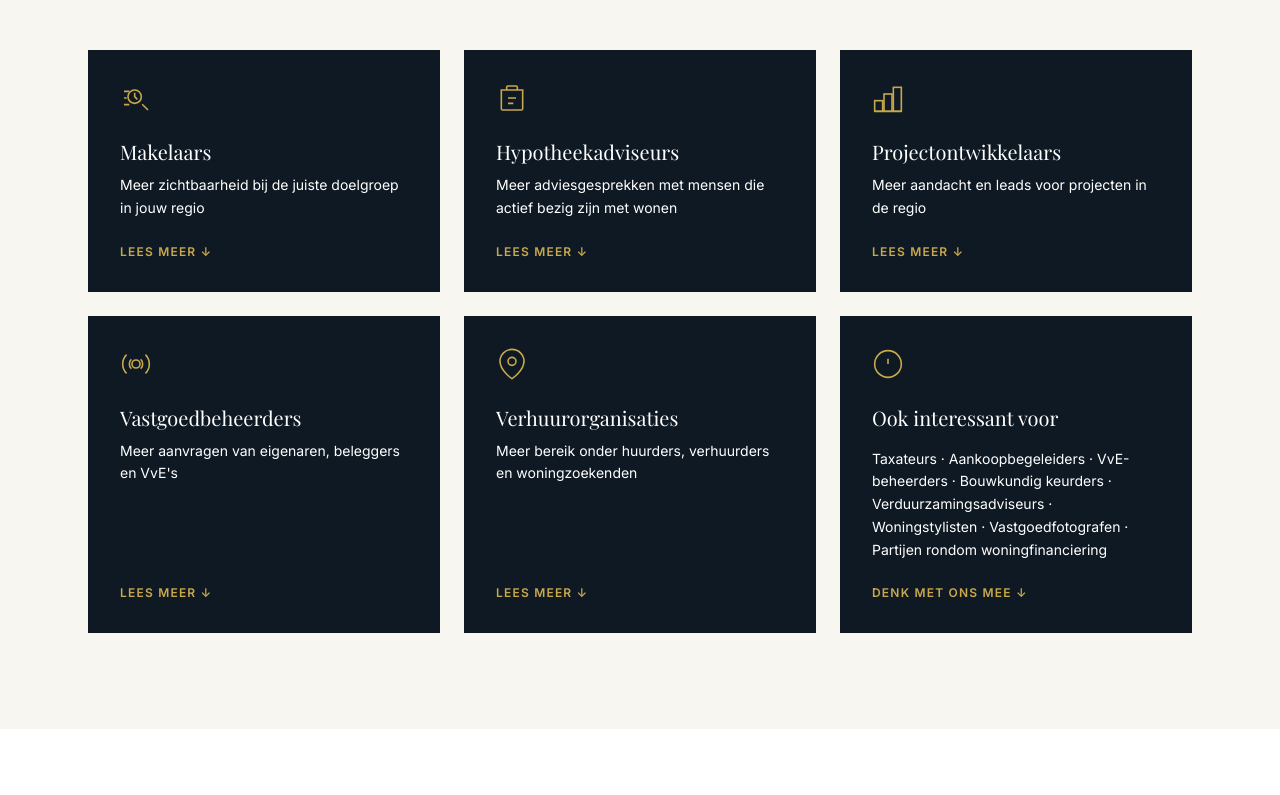
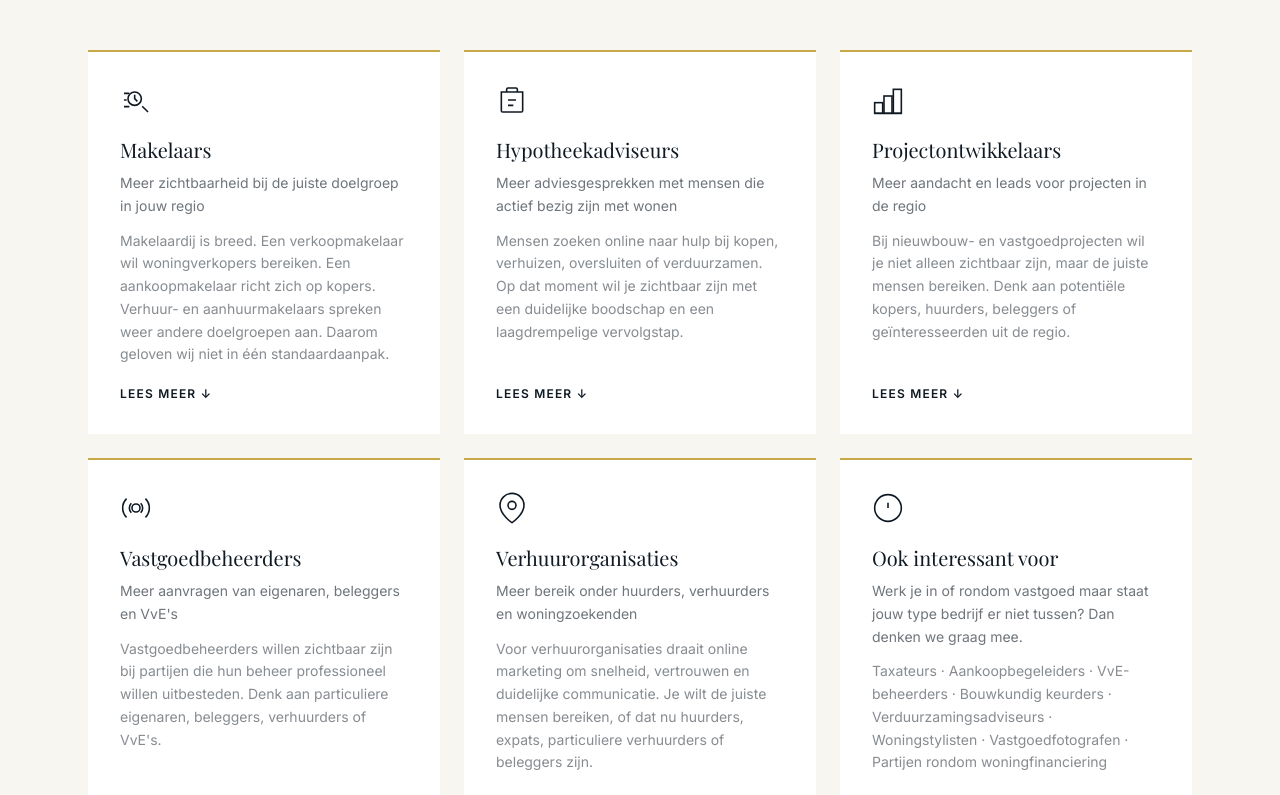
Before and after one commit to jaspermontagnadigital/vastgoedonlinemarketing, a Next.js app: page /voor-wie in a window 1280 px wide. Shown: the part 660-1455 px from the top of the page. Built offline with nearby package versions, Linux system fonts and the light colour scheme; a web font is replaced by a local one.

Commit message:
witte kaarten met gouden border, meer tekst per kaart

```diff
--- a/src/app/voor-wie/page.tsx
+++ b/src/app/voor-wie/page.tsx
@@ -165,32 +165,34 @@ export default function VoorWiePage() {
                 <a
                   key={d.id}
                   href={`#${d.id}`}
-                  className="group bg-[var(--color-navy)] p-8 flex flex-col gap-6 transition-all duration-300 hover:shadow-xl"
+                  className="group bg-white p-8 flex flex-col gap-5 transition-all duration-300 hover:shadow-lg border-t-2 border-[var(--color-gold)]"
                 >
-                  <div className="text-[var(--color-gold)] transition-colors">
+                  <div className="text-[var(--color-navy)] group-hover:text-[var(--color-gold)] transition-colors">
                     {d.icon}
                   </div>
                   <div>
-                    <h3 className="font-serif text-xl mb-2 text-white">{d.titel}</h3>
-                    <p className="text-sm leading-relaxed text-white">{d.subtitel}</p>
+                    <h3 className="font-serif text-xl mb-2 text-[var(--color-navy)]">{d.titel}</h3>
+                    <p className="text-sm leading-relaxed text-[var(--color-navy)]/60 mb-3">{d.subtitel}</p>
+                    <p className="text-sm leading-relaxed text-[var(--color-navy)]/50">{d.intro}</p>
                   </div>
-                  <span className="text-xs tracking-widest uppercase font-semibold mt-auto text-[var(--color-gold)]">
+                  <span className="text-xs tracking-widest uppercase font-semibold mt-auto text-[var(--color-navy)] group-hover:text-[var(--color-gold)] transition-colors">
                     Lees meer ↓
                   </span>
                 </a>
               ))}
               {/* 6e blok: Ook interessant voor */}
-              <div className="group bg-[var(--color-navy)] p-8 flex flex-col gap-6">
-                <svg viewBox="0 0 24 24" fill="none" stroke="currentColor" strokeWidth={1.2} className="w-8 h-8 text-[var(--color-gold)]">
+              <div className="group bg-white p-8 flex flex-col gap-5 border-t-2 border-[var(--color-gold)]">
+                <svg viewBox="0 0 24 24" fill="none" stroke="currentColor" strokeWidth={1.2} className="w-8 h-8 text-[var(--color-navy)]">
                   <circle cx="12" cy="12" r="10" /><path d="M12 8v4M12 16h.01" />
                 </svg>
                 <div>
-                  <h3 className="font-serif text-xl mb-4 text-white">Ook interessant voor</h3>
-                  <p className="text-sm leading-relaxed text-white">
+                  <h3 className="font-serif text-xl mb-2 text-[var(--color-navy)]">Ook interessant voor</h3>
+                  <p className="text-sm leading-relaxed text-[var(--color-navy)]/60 mb-3">Werk je in of rondom vastgoed maar staat jouw type bedrijf er niet tussen? Dan denken we graag mee.</p>
+                  <p className="text-sm leading-relaxed text-[var(--color-navy)]/50">
                     {ookInteressant.join(" · ")}
                   </p>
                 </div>
-                <Link href="/contact" className="text-xs tracking-widest uppercase font-semibold mt-auto text-[var(--color-gold)] hover:text-[var(--color-gold-light)] transition-colors">
+                <Link href="/contact" className="text-xs tracking-widest uppercase font-semibold mt-auto text-[var(--color-navy)] hover:text-[var(--color-gold)] transition-colors">
                   Denk met ons mee ↓
                 </Link>
               </div>
```
